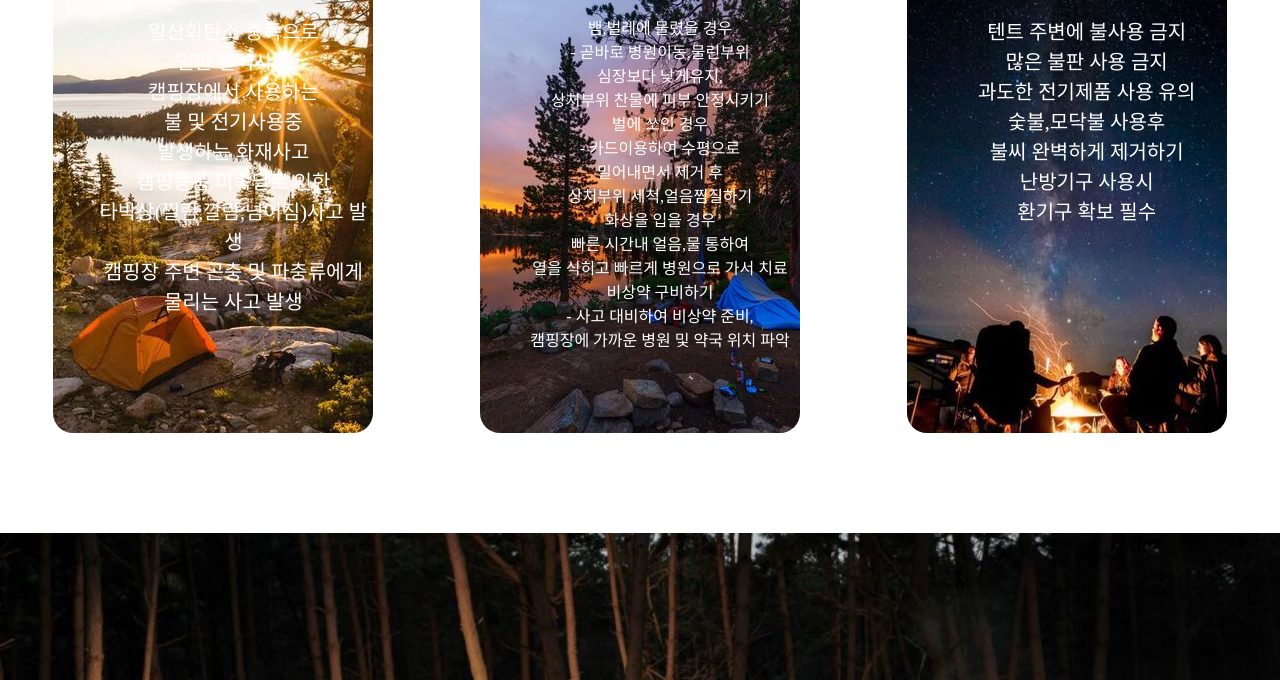
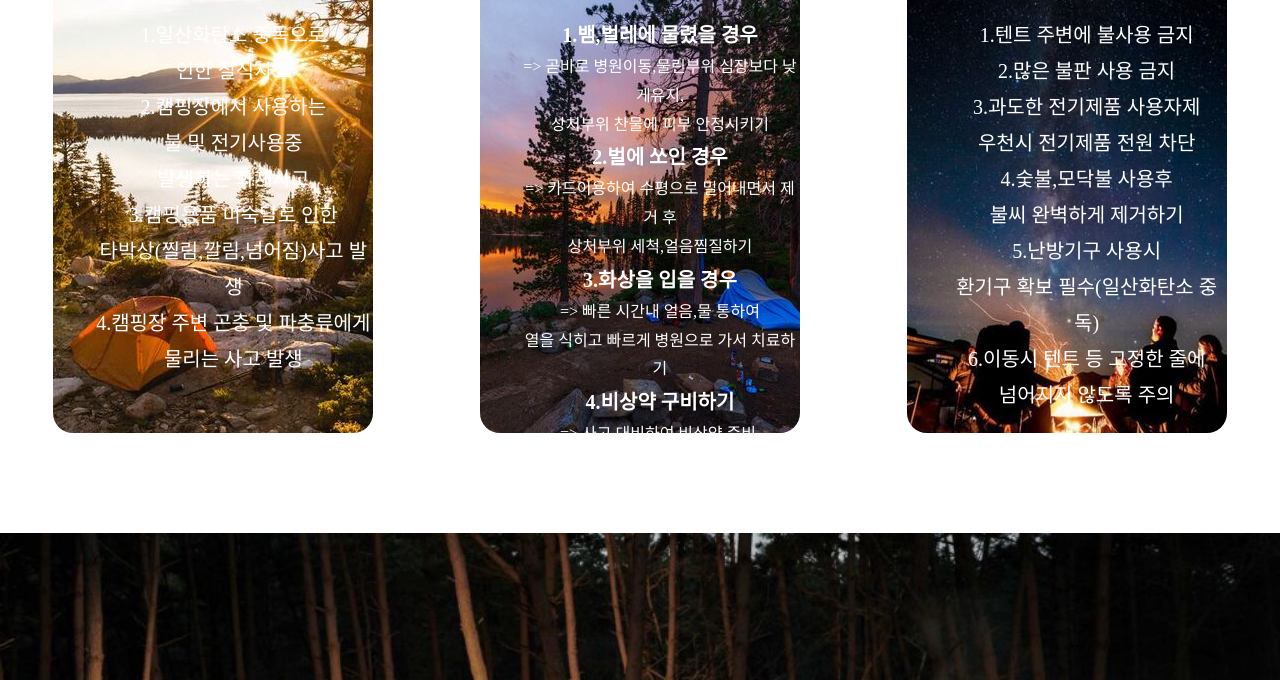
Before and after one commit to aasin729/camping, a plain HTML site: page index.html in a window 1280 px wide. Shown: the part 117-797 px from the top of the page. Drawn offline with Linux system fonts and the light colour scheme.

Commit message:
Add files via upload

```diff
--- a/css/index.scss
+++ b/css/index.scss
@@ -11,7 +11,8 @@ $phone: "screen and ( max-width:1024px)";
         text-align: center;
         h1{ margin: 20px 0; font-size: 30px;}
         ul{list-style: none;}
-        li{ line-height: 1.5;}
+        li{ line-height: 1.8;}
+        strong{font-size: 20px;}
     }
     .rule1{
 
--- a/index.html
+++ b/index.html
@@ -23,39 +23,40 @@
             <div class="rule1 rule" >
                 <h1>캠핑장 사고 발생 유형</h1>
                 <ul>
-                    <li>일산화탄소 중독으로<br>인한 질식사고</li>
-                    <li>캠핑장에서 사용하는<br> 불 및 전기사용중<br>발생하는 화재사고</li>
-                    <li>캠핑용품 미숙달로 인한<br>타박상(찔림,깔림,넘어짐)사고 발생</li>
-                    <li>캠핑장 주변 곤충 및 파충류에게<br> 물리는 사고 발생</li>
+                    <li>1.일산화탄소 중독으로<br>인한 질식사고</li>
+                    <li>2.캠핑장에서 사용하는<br> 불 및 전기사용중<br>발생하는 화재사고</li>
+                    <li>3.캠핑용품 미숙달로 인한<br>타박상(찔림,깔림,넘어짐)사고 발생</li>
+                    <li>4.캠핑장 주변 곤충 및 파충류에게<br> 물리는 사고 발생</li>
                 </ul>
             </div>
             <div class="rule2 rule">
                 <h1>캠핑시 상황별 행동요령</h1>
                 <ul>
-                    <li>뱀,벌레에 물렸을 경우<br>
-                        - 곧바로 병원이동,물린부위<br>심장보다 낮게유지,<br>상처부위 찬물에 피부 안정시키기
+                    <li><strong>1.뱀,벌레에 물렸을 경우</strong><br>
+                        => 곧바로 병원이동,물린부위 심장보다 낮게유지,<br>상처부위 찬물에 피부 안정시키기
                     </li>
-                    <li>벌에 쏘인 경우<br>
-                        - 카드이용하여 수평으로<br>밀어내면서 제거 후<br> 상처부위 세척,얼음찜질하기
+                    <li><strong>2.벌에 쏘인 경우</strong><br>
+                        => 카드이용하여 수평으로 밀어내면서 제거 후<br> 상처부위 세척,얼음찜질하기
                     </li>
                     <li>
-                        화상을 입을 경우<br>
-                        빠른 시간내 얼음,물 통하여 <br>열을 식히고 빠르게 병원으로 가서 치료
+                        <strong>3.화상을 입을 경우</strong><br>
+                        => 빠른 시간내 얼음,물 통하여 <br>열을 식히고 빠르게 병원으로 가서 치료하기
                     </li>
                     <li>
-                        비상약 구비하기<br>
-                        - 사고 대비하여 비상약 준비,<br>캠핑장에 가까운 병원 및 약국 위치 파악
+                       <strong>4.비상약 구비하기</strong><br>
+                        => 사고 대비하여 비상약 준비,<br>캠핑장에 가까운 병원 및 약국 위치 파악
                     </li>
                 </ul>
             </div>
             <div class="rule3 rule">
                 <h1>캠핑장 이용시 안전수칙</h1>
                 <ul>
-                    <li>텐트 주변에 불사용 금지</li>
-                    <li>많은 불판 사용 금지</li>
-                    <li>과도한 전기제품 사용 유의</li>
-                    <li>숯불,모닥불 사용후<br>불씨 완벽하게 제거하기</li>
-                    <li>난방기구 사용시 <br>환기구 확보 필수</li>
+                    <li>1.텐트 주변에 불사용 금지</li>
+                    <li>2.많은 불판 사용 금지</li>
+                    <li>3.과도한 전기제품 사용자제<br>우천시 전기제품 전원 차단</li>
+                    <li>4.숯불,모닥불 사용후<br>불씨 완벽하게 제거하기</li>
+                    <li>5.난방기구 사용시 <br>환기구 확보 필수(일산화탄소 중독)</li>
+                    <li>6.이동시 텐트 등 고정한 줄에<br>넘어지지 않도록 주의</li>
                 </ul>
             </div>
         </article>
```
Also changed, not shown: css/index.css, 1 other file.
